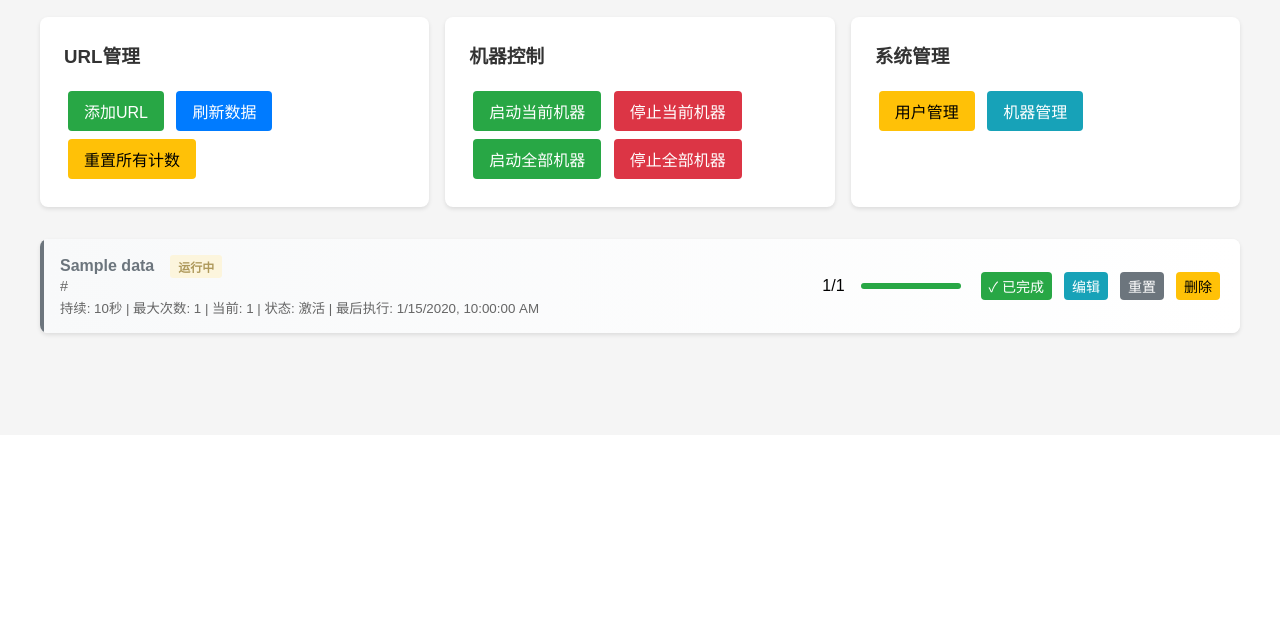
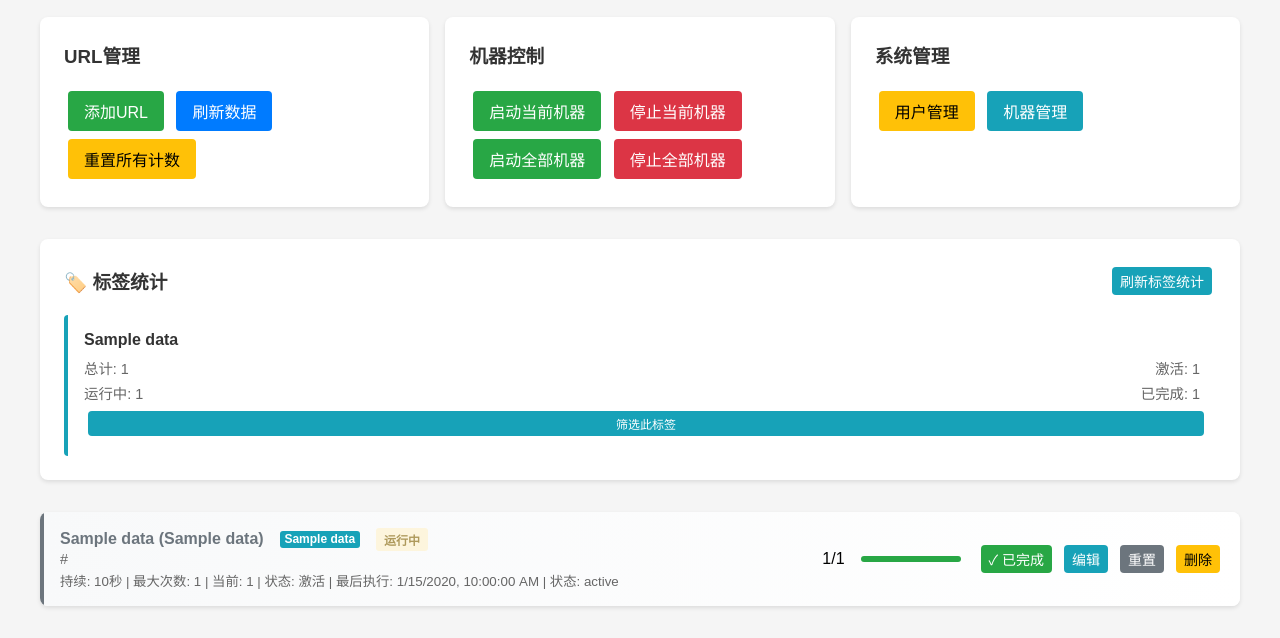
Before and after one commit to yunshenya/flask-message-manager, a Flask app: page /dashboard in a window 1280 px wide. Shown: the part 365-1003 px from the top of the page. Before the commit the page ends 703 px from the top, so only its background shows below. Run offline with Flask 3, Linux system fonts and the light colour scheme; the visitor is signed in with stand-in values (Sample User, id 1); tables that the repository leaves empty hold one stand-in row (values such as "Sample post").

Commit message:
添加标签

```diff
--- a/app/api/urls.py
+++ b/app/api/urls.py
@@ -5,7 +5,7 @@ from app.api import bp
 from app import db
 from app.models.config_data import ConfigData
 from app.models.url_data import UrlData
-from app.auth.decorators import login_required
+from app.auth.decorators import login_required, token_required
 
 @bp.route('/url', methods=['POST'])
 @login_required
@@ -29,6 +29,8 @@ def create_url():
             config_id=data['config_id'],
             url=data['url'],
             name=data['name'],
+            # label字段由后端系统设置，创建时默认为空
+            label='',
             duration=data.get('duration', 30),
             max_num=data.get('max_num', 3),
             is_active=data.get('is_active', True)
@@ -101,11 +103,12 @@ def update_url(url_id):
         if not data:
             return jsonify({'error': 'No data provided'}), 400
 
-        # 更新字段
+        # 更新字段（不包含label，label只能由后端系统设置）
         if 'url' in data:
             url.url = data['url']
         if 'name' in data:
             url.name = data['name']
+        # label字段不允许通过此接口更新
         if 'duration' in data:
             url.duration = data['duration']
         if 'max_num' in data:
@@ -164,3 +167,144 @@ def reset_url_count(url_id):
     except Exception as e:
         db.session.rollback()
         return jsonify({'error': str(e)}), 500
+
+@bp.route('/urls/by-label/<string:label>', methods=['GET'])
+@login_required
+def get_urls_by_label(label):
+    """根据标签查询URL列表"""
+    try:
+        config_id = request.args.get('config_id', type=int)
+        include_inactive = request.args.get('include_inactive', 'false').lower() == 'true'
+
+        # 构建查询
+        query = UrlData.query.filter(UrlData.label == label)
+
+        # 如果指定了配置ID，则按配置过滤
+        if config_id:
+            query = query.filter(UrlData.config_id == config_id)
+
+        # 是否包含非激活的URL
+        if not include_inactive:
+            query = query.filter(UrlData.is_active == True)
+
+        urls = query.order_by(UrlData.id).all()
+
+        return jsonify({
+            'label': label,
+            'config_id': config_id,
+            'urls': [url.to_dict() for url in urls],
+            'total': len(urls),
+            'active': len([url for url in urls if url.is_active]),
+            'completed': len([url for url in urls if url.current_count >= url.max_num]),
+            'running': len([url for url in urls if url.is_running])
+        })
+
+    except Exception as e:
+        return jsonify({'error': str(e)}), 500
+
+@bp.route('/urls/labels', methods=['GET'])
+@login_required
+def get_all_labels():
+    """获取所有不同的标签列表"""
+    try:
+        config_id = request.args.get('config_id', type=int)
+
+        # 构建查询
+        query = db.session.query(UrlData.label).filter(
+            UrlData.label != '',
+            UrlData.label.isnot(None)
+        ).distinct()
+
+        # 如果指定了配置ID，则按配置过滤
+        if config_id:
+            query = query.filter(UrlData.config_id == config_id)
+
+        labels = [row[0] for row in query.all()]
+
+        # 统计每个标签的URL数量
+        label_stats = []
+        for label in labels:
+            count_query = UrlData.query.filter(UrlData.label == label)
+            if config_id:
+                count_query = count_query.filter(UrlData.config_id == config_id)
+
+            total = count_query.count()
+            active = count_query.filter(UrlData.is_active == True).count()
+            running = count_query.filter(UrlData.is_running == True).count()
+            completed = count_query.filter(UrlData.current_count >= UrlData.max_num).count()
+
+            label_stats.append({
+                'label': label,
+                'total': total,
+                'active': active,
+                'running': running,
+                'completed': completed
+            })
+
+        return jsonify({
+            'config_id': config_id,
+            'labels': label_stats,
+            'total_labels': len(labels)
+        })
+
+    except Exception as e:
+        return jsonify({'error': str(e)}), 500
+
+@bp.route('/urls/batch-update-label', methods=['POST'])
+@token_required  # 只有后端系统可以调用
+def batch_update_labels():
+    """批量更新URL标签"""
+    try:
+        data = request.json
+        if not data or 'updates' not in data:
+            return jsonify({'error': 'Missing updates data'}), 400
+
+        updates = data['updates']  # 格式：[{"url_id": 1, "label": "新标签"}, ...]
+
+        updated_count = 0
+        results = []
+
+        for update in updates:
+            if 'url_id' not in update or 'label' not in update:
+                results.append({
+                    'url_id': update.get('url_id', 'unknown'),
+                    'status': 'error',
+                    'message': 'Missing url_id or label'
+                })
+                continue
+
+            url_id = int(update['url_id'])
+            label = update['label']
+
+            url = db.session.get(UrlData, url_id)
+            if not url:
+                results.append({
+                    'url_id': url_id,
+                    'status': 'error',
+                    'message': 'URL not found'
+                })
+                continue
+
+            url.label = label
+            url.updated_at = datetime.datetime.now()
+            updated_count += 1
+
+            results.append({
+                'url_id': url_id,
+                'status': 'success',
+                'message': f'Label updated to "{label}"',
+                'url_name': url.name
+            })
+
+        db.session.commit()
+
+        return jsonify({
+            'message': f'Batch update completed: {updated_count} URLs updated',
+            'updated_count': updated_count,
+            'total_requests': len(updates),
+            'results': results
+        })
+
+    except Exception as e:
+        db.session.rollback()
+        return jsonify({'error': str(e)}), 500
--- a/app/static/js/dashboard.js
+++ b/app/static/js/dashboard.js
@@ -152,6 +152,10 @@ async function loadDashboardData() {
         currentConfigData = statusData.config;
         updateStatistics(statusData);
         updateUrlList(urlsData.urls);
+
+        // 加载标签统计
+        await loadLabelStats();
+
         lastUpdateTime = Date.now();
         updatePageTitle();
 
@@ -188,11 +192,16 @@ function updateUrlList(urls) {
         let statusButton = getStatusButton(url);
         let runningInfo = getRunningInfo(url);
 
+        // 为有标签的URL添加特殊样式
+        const hasLabel = url.label && url.label.trim();
+        const labelClass = hasLabel ? 'url-item-labeled' : '';
+
         return `
-            <div class="url-item ${url.current_count >= url.max_num ? 'completed' : ''}">
+            <div class="url-item ${url.current_count >= url.max_num ? 'completed' : ''} ${labelClass}">
                 <div class="url-info">
                     <div class="url-name">
                         ${url.name}
+                        ${hasLabel ? `<span class="url-label-badge">${url.label}</span>` : ''}
                         ${runningInfo}
                     </div>
                     <div class="url-link">${url.url}</div>
@@ -203,6 +212,7 @@ function updateUrlList(urls) {
                             当前: ${url.current_count} |
                             状态: ${url.is_active ? '激活' : '禁用'}
                             ${url.Last_time ? ' | 最后执行: ' + new Date(url.Last_time).toLocaleString() : ''}
+                            ${url.status ? ' | 状态: ' + url.status : ''}
                             ${getRunningDurationInfo(url)}
                         </small>
                     </div>
@@ -289,6 +299,89 @@ function updatePageTitle() {
 }
 
 // ================================
+// 标签统计功能
+// ================================
+async function loadLabelStats() {
+    if (!currentConfigId) return;
+
+    try {
+        const response = await apiCall(`/api/urls/labels?config_id=${currentConfigId}`);
+        updateLabelStats(response.labels);
+    } catch (error) {
+        console.error('加载标签统计失败:', error);
+    }
+}
+
+function updateLabelStats(labelStats) {
+    const statsContainer = document.getElementById('labelStats');
+    if (!statsContainer) return;
+
+    if (labelStats.length === 0) {
+        statsContainer.innerHTML = '<p style="color: #666; text-align: center;">暂无标签数据</p>';
+        return;
+    }
+
+    const statsHTML = `
+        <div style="display: grid; grid-template-columns: repeat(auto-fit, minmax(200px, 1fr)); gap: 1rem;">
+            ${labelStats.map(stat => `
+                <div class="label-stat-card" style="background: white; padding: 1rem; border-radius: 4px; border-left: 4px solid #17a2b8;">
+                    <div style="font-weight: bold; color: #333; margin-bottom: 0.5rem;">${stat.label}</div>
+                    <div style="display: flex; justify-content: space-between; font-size: 0.9rem; color: #666;">
+                        <span>总计: ${stat.total}</span>
+                        <span>激活: ${stat.active}</span>
+                    </div>
+                    <div style="display: flex; justify-content: space-between; font-size: 0.9rem; color: #666; margin-top: 0.25rem;">
+                        <span>运行中: ${stat.running}</span>
+                        <span>已完成: ${stat.completed}</span>
+                    </div>
+                    <button class="btn btn-sm btn-info" onclick="filterByLabel('${stat.label}')" style="width: 100%; margin-top: 0.5rem; font-size: 0.75rem;">
+                        筛选此标签
+                    </button>
+                </div>
+            `).join('')}
+        </div>
+    `;
+
+    statsContainer.innerHTML = statsHTML;
+}
+
+async function filterByLabel(label) {
+    if (!currentConfigId) {
+        alert('请先选择一台机器');
+        return;
+    }
+
+    try {
+        const response = await apiCall(`/api/urls/by-label/${encodeURIComponent(label)}?config_id=${currentConfigId}`);
+
+        updateUrlList(response.urls);
+
+        const filterInfo = document.getElementById('filterInfo');
+        if (filterInfo) {
+            filterInfo.innerHTML = `
+                <div class="alert alert-info" style="margin-bottom: 1rem;">
+                    <strong>当前筛选：</strong>标签 "${label}" (${response.total} 个URL)
+                    <button onclick="clearFilter()" class="btn btn-sm btn-secondary" style="margin-left: 1rem;">清除筛选</button>
+                </div>
+            `;
+        }
+
+    } catch (error) {
+        console.error('按标签筛选失败:', error);
+        alert('筛选失败');
+    }
+}
+
+function clearFilter() {
+    const filterInfo = document.getElementById('filterInfo');
+    if (filterInfo) {
+        filterInfo.innerHTML = '';
+    }
+
+    loadDashboardData();
+}
+
+// ================================
 // URL运行控制功能
 // ================================
 async function startUrl(urlId, urlName) {
@@ -329,10 +422,11 @@ async function editUrl(urlId) {
 
         document.getElementById('editUrlId').value = urlData.id;
         document.getElementById('editUrl').value = urlData.url;
-        document.getElementById('editName').value = urlData.name;
+        document.getElementById('editName').value = urlData.original_name || urlData.name;
         document.getElementById('editDuration').value = urlData.duration;
         document.getElementById('editMaxNum').value = urlData.max_num;
         document.getElementById('editIsActive').checked = urlData.is_active;
+        document.getElementById('editLabel').value = urlData.label || '(暂无标签)';
 
         showEditUrlModal();
     } catch (error) {
--- a/app/templates/dashboard.html
+++ b/app/templates/dashboard.html
@@ -5,6 +5,46 @@
     <meta charset="UTF-8">
     <meta name="viewport" content="width=device-width, initial-scale=1.0">
     <link rel="stylesheet" href="../static/css/styles.css">
+    <style>
+        .url-item-labeled {
+            border-left: 3px solid #17a2b8;
+            background: linear-gradient(90deg, #f0f9ff 0%, #ffffff 100%);
+        }
+
+        .url-label-badge {
+            background: #17a2b8 !important;
+            color: white !important;
+            padding: 0.1rem 0.3rem !important;
+            border-radius: 3px !important;
+            font-size: 0.75rem !important;
+            margin-left: 0.5rem !important;
+            font-weight: bold;
+        }
+
+        .label-stat-card {
+            transition: transform 0.2s ease;
+        }
+
+        .label-stat-card:hover {
+            transform: translateY(-2px);
+            box-shadow: 0 4px 8px rgba(0,0,0,0.15);
+        }
+
+        .alert {
+            padding: 1rem;
+            margin-bottom: 1rem;
+            border-radius: 4px;
+            display: flex;
+            align-items: center;
+            justify-content: space-between;
+        }
+
+        .alert-info {
+            background: #d1ecf1;
+            color: #0c5460;
+            border: 1px solid #bee5eb;
+        }
+    </style>
 </head>
 <body>
 <div class="header">
@@ -92,6 +132,20 @@
         {% endif %}
     </div>
 
+    <!-- 筛选信息显示 -->
+    <div id="filterInfo"></div>
+
+    <!-- 标签统计区域 -->
+    <div class="card" style="background: white; padding: 1.5rem; border-radius: 8px; box-shadow: 0 2px 4px rgba(0,0,0,0.1); margin-bottom: 2rem;">
+        <div style="display: flex; justify-content: space-between; align-items: center; margin-bottom: 1rem;">
+            <h3 style="margin: 0; color: #333;">🏷️ 标签统计</h3>
+            <button class="btn btn-info btn-sm" onclick="loadLabelStats()">刷新标签统计</button>
+        </div>
+        <div id="labelStats">
+            <p style="color: #666; text-align: center;">加载中...</p>
+        </div>
+    </div>
+
     <div class="url-list" id="urlList">
         <!-- URL列表将通过JavaScript动态加载 -->
     </div>
@@ -124,12 +178,19 @@
                 <input type="text" id="newName" required style="width: 100%; padding: 0.5rem; border: 1px solid #ddd; border-radius: 4px;">
             </div>
             <div style="margin-bottom: 1rem;">
+                <label>标签:</label>
+                <input type="text" value="(由系统自动设置)" readonly style="width: 100%; padding: 0.5rem; border: 1px solid #ddd; border-radius: 4px; background-color: #f8f9fa; color: #6c757d;">
+                <small style="color: #6c757d;">标签将在URL执行后由后端系统自动设置</small>
+            </div>
+            <div style="display: grid; grid-template-columns: 1fr 1fr; gap: 1rem; margin-bottom: 1rem;">
+                <div>
                     <label>持续时间(秒):</label>
                     <input type="number" id="newDuration" value="30" min="1" style="width: 100%; padding: 0.5rem; border: 1px solid #ddd; border-radius: 4px;">
                 </div>
-            <div style="margin-bottom: 1rem;">
+                <div>
                     <label>最大执行次数:</label>
                     <input type="number" id="newMaxNum" value="3" min="1" style="width: 100%; padding: 0.5rem; border: 1px solid #ddd; border-radius: 4px;">
+                </div>
             </div>
             <div style="text-align: right;">
                 <button type="button" onclick="hideAddUrlModal()" class="btn btn-danger">取消</button>
@@ -154,12 +215,18 @@
                 <input type="text" id="editName" required style="width: 100%; padding: 0.5rem; border: 1px solid #ddd; border-radius: 4px;">
             </div>
             <div style="margin-bottom: 1rem;">
+                <label>标签 (只读):</label>
+                <input type="text" id="editLabel" readonly placeholder="标签由系统自动设置" style="width: 100%; padding: 0.5rem; border: 1px solid #ddd; border-radius: 4px; background-color: #f8f9fa; color: #6c757d;">
+            </div>
+            <div style="display: grid; grid-template-columns: 1fr 1fr; gap: 1rem; margin-bottom: 1rem;">
+                <div>
                     <label>持续时间(秒):</label>
                     <input type="number" id="editDuration" min="1" style="width: 100%; padding: 0.5rem; border: 1px solid #ddd; border-radius: 4px;">
                 </div>
-            <div style="margin-bottom: 1rem;">
+                <div>
                     <label>最大执行次数:</label>
                     <input type="number" id="editMaxNum" min="1" style="width: 100%; padding: 0.5rem; border: 1px solid #ddd; border-radius: 4px;">
+                </div>
             </div>
             <div style="margin-bottom: 1rem;">
                 <label>
```
Also changed, not shown: app/api/server.py (+50 -26 lines), app/models/url_data.py (+11 -5 lines), database/staus.sql (added, +17 -0 lines). Lines whose indentation alone changed are shown as unchanged.
